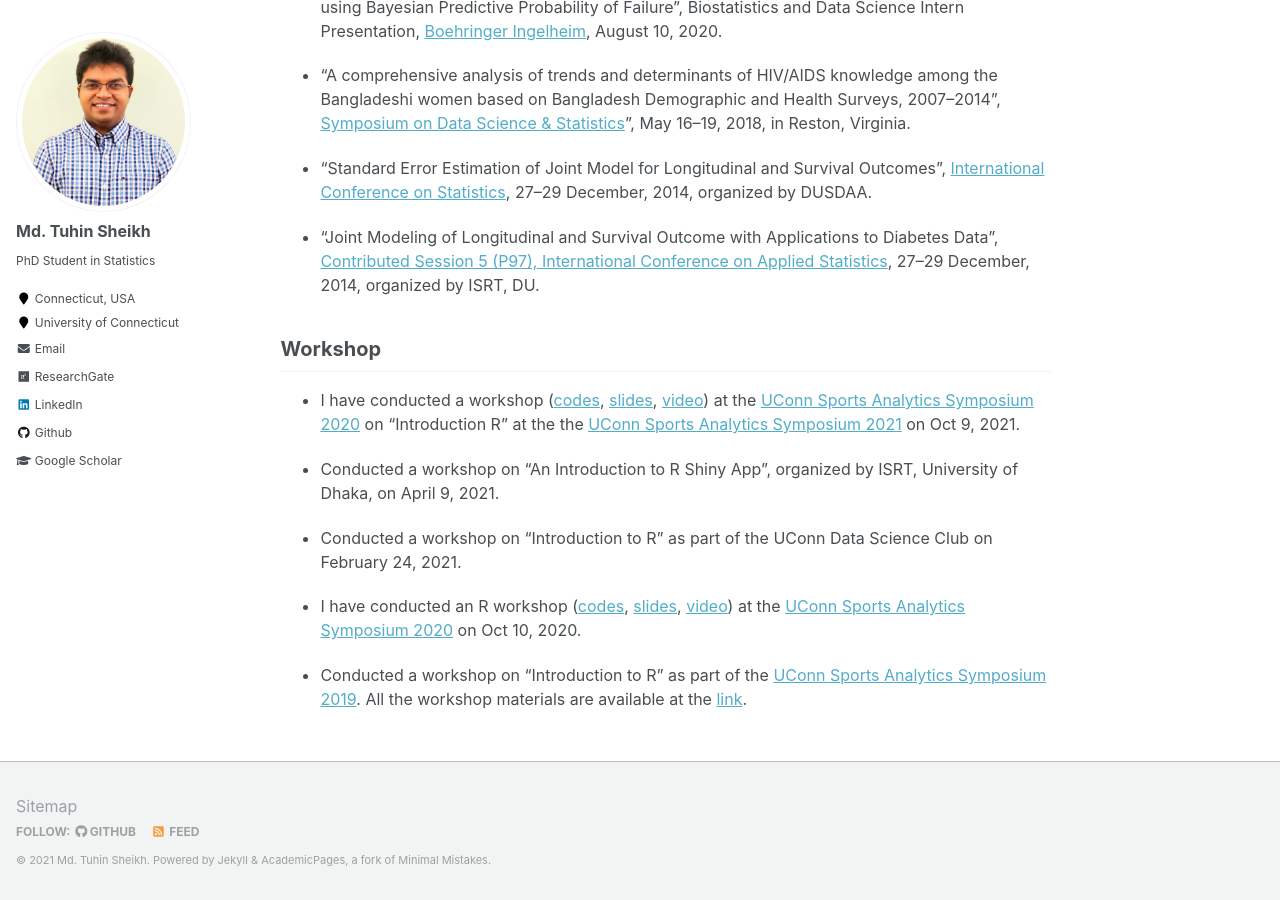
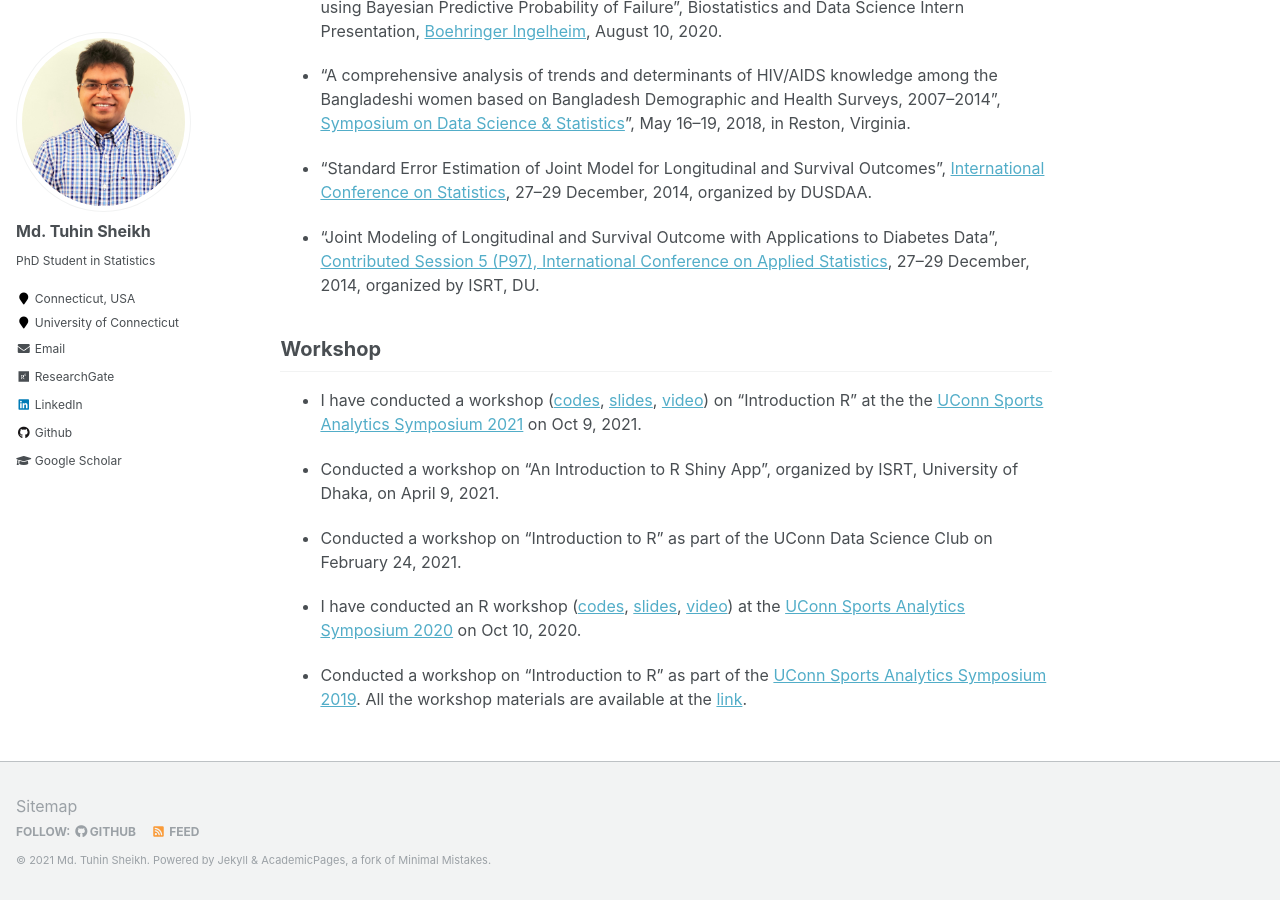
Before and after one commit to mdtuhinsheikh/mdtuhinsheikh.github.io, a Jekyll site: the page built from _pages/talks.md, in a window 1280 px wide and 900 px high, scrolled down 609 px. Built offline with Jekyll 4.4.1, drawn with Linux system fonts in a browser that asks for light colours.

Commit message:
Update talks.md

```diff
--- a/_pages/talks.md
+++ b/_pages/talks.md
@@ -22,7 +22,7 @@ author_profile: true
 * "Joint Modeling of Longitudinal and Survival Outcome with Applications to Diabetes Data", [Contributed Session 5 (P97), International Conference on Applied Statistics](https://docs.google.com/a/isrt.ac.bd/viewer?a=v&pid=sites&srcid=aXNydC5hYy5iZHxpY2FzMjAxNHxneDozYmZjNmFlMjBmMjljYzIx), 27--29 December, 2014, organized by ISRT, DU.
 
 ## Workshop
-* I have conducted a workshop ([codes](https://github.com/mdtuhinsheikh/introR_ucsas2020), [slides](https://mdtuhinsheikh.github.io/introR_ucsas2020/#1), [video](https://uconn-cmr.webex.com/recordingservice/sites/uconn-cmr/recording/3e88f57314344e8db379fb744ab42cb1/playback)) at the [UConn Sports Analytics Symposium 2020](https://statds.org/events/ucsas2020/workshops.html) on "Introduction R" at the the [UConn Sports Analytics Symposium 2021](https://statds.org/events/ucsas2021/workshops.html) on Oct 9, 2021.
+* I have conducted a workshop ([codes](https://github.com/mdtuhinsheikh/introR_ucsas2020), [slides](https://mdtuhinsheikh.github.io/introR_ucsas2020/#1), [video](https://uconn-cmr.webex.com/recordingservice/sites/uconn-cmr/recording/3e88f57314344e8db379fb744ab42cb1/playback)) on "Introduction R" at the the [UConn Sports Analytics Symposium 2021](https://statds.org/events/ucsas2021/workshops.html) on Oct 9, 2021.
 
 * Conducted a workshop on "An Introduction to R Shiny App", organized by ISRT, University of Dhaka, on April 9, 2021.
 
```
